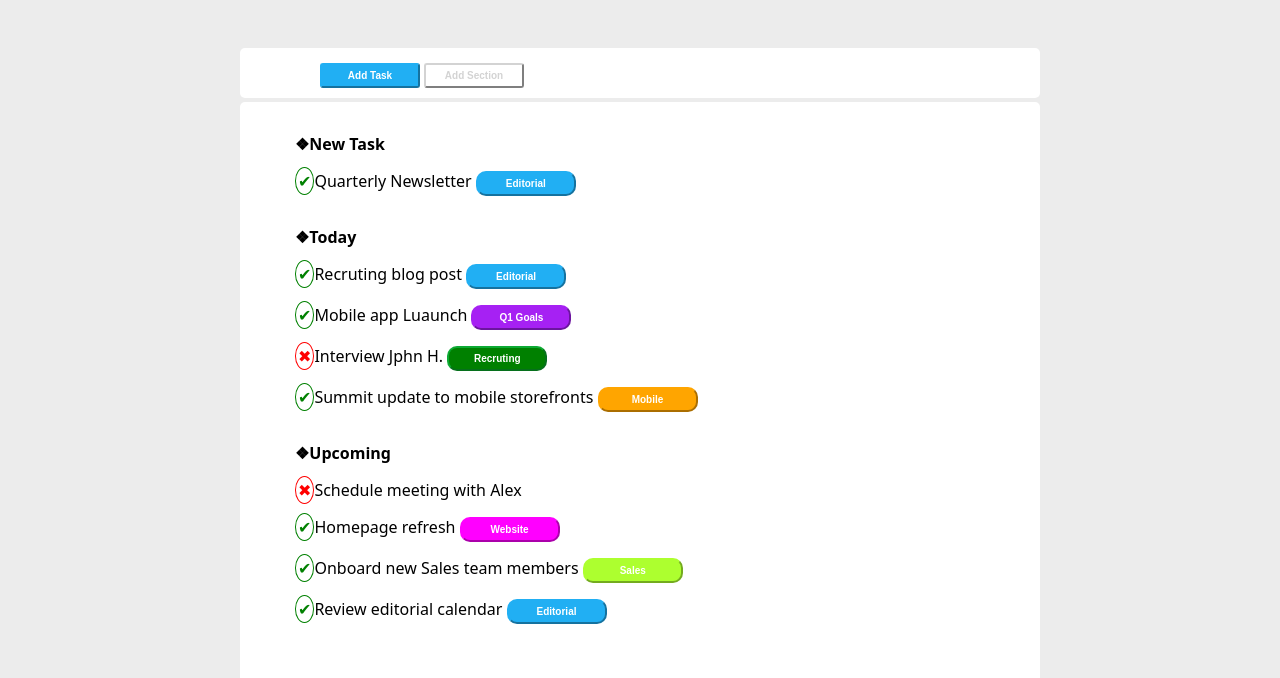
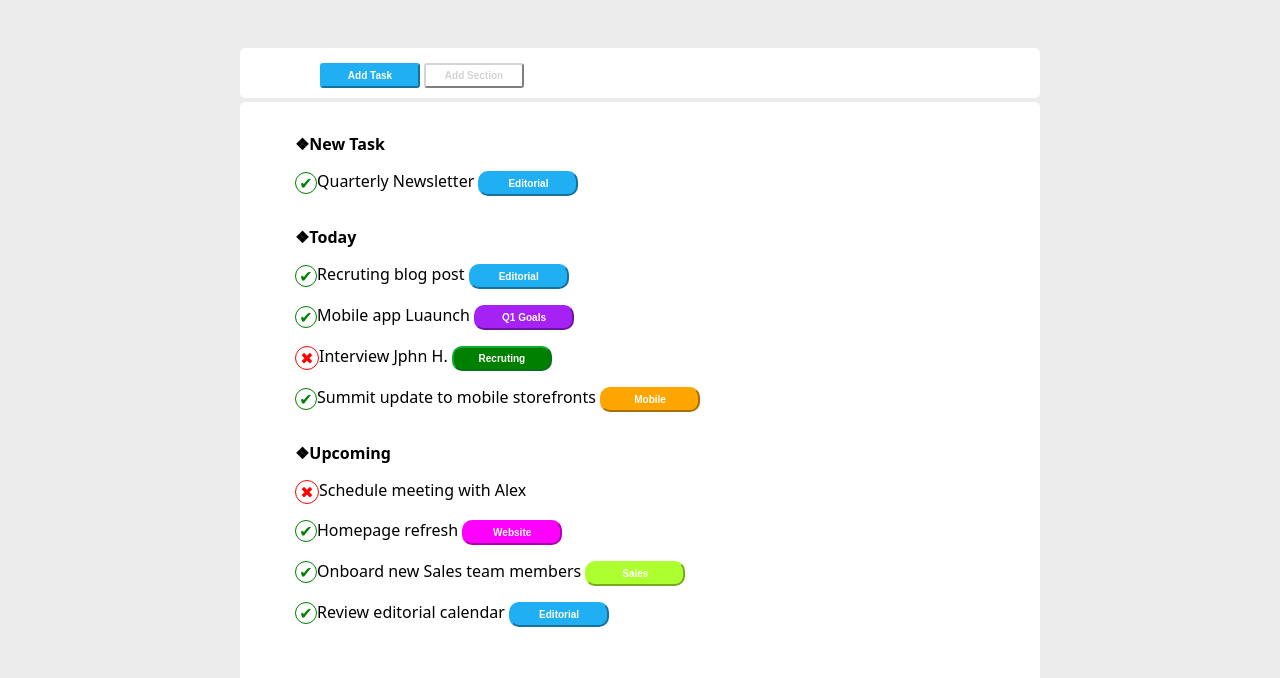
Before and after one commit to Pajehome/html-css-toboolist, a plain HTML site: page index.html in a window 1280 px wide. Shown: the part 122-800 px from the top of the page. Drawn offline with Linux system fonts and the light colour scheme.

Commit message:
correzione:check

```diff
--- a/style.css
+++ b/ii/style.css
@@ -89,15 +89,25 @@ li{
 .check{
     color: green;
     border: 1px solid green;
-    padding: 2px;
     border-radius: 50%;
-
+    width: 20px;
+    height: 20px;
+    display: inline-block;
+    text-align: center;
+    line-height: 20px;
+    vertical-align: middle;
 }
 .ics{
     color: red;
     border: 1px solid red;
     padding: 2px;
     border-radius: 50%;
+    width: 18px;
+    height: 18px;
+    display: inline-block;
+    text-align: center;
+    line-height: 18px;
+    vertical-align: middle;
 }
 .edit{
     background-color: #21aff3;
--- a/index.html
+++ b/index.html
@@ -4,7 +4,7 @@
     <meta charset="UTF-8">
     <meta http-equiv="X-UA-Compatible" content="IE=edge">
     <meta name="viewport" content="width=device-width, initial-scale=1.0">
-    <link rel="stylesheet" href="style.css">
+    <link rel="stylesheet" href="./ii/style.css">
     <title>Document</title>
 </head>
 <body>
```
